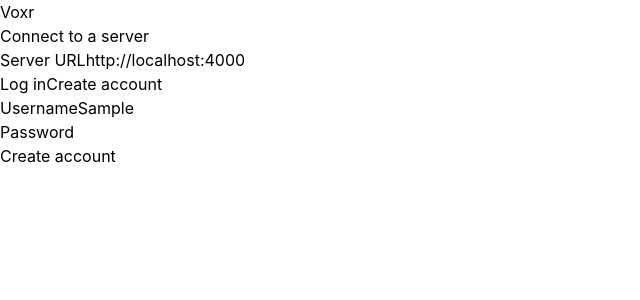
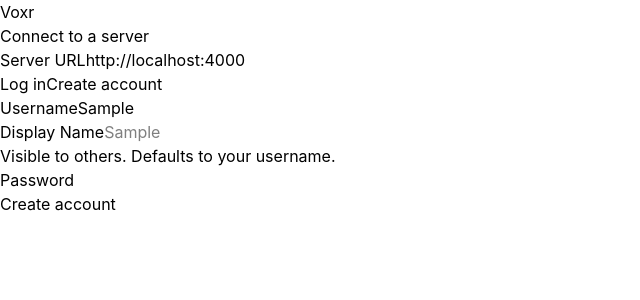
Before and after one commit to jrtell1/voxr, a React (Vite) app in the folder client/src/renderer/: page / in a window 1280 px wide. Both pictures are taken after typing "Sample", "Sample123" into the empty fields and a click on the button "Create account". Shown: the top 300 px of the page, without its empty margins (0-640 px from the left). Built offline with nearby package versions, Linux system fonts and the light colour scheme.

Commit message:
fix: Should be able to set display name when registering

```diff
--- a/client/src/renderer/src/components/Connect.tsx
+++ b/client/src/renderer/src/components/Connect.tsx
@@ -16,6 +16,7 @@
   const [mode, setMode] = useState<'login' | 'register'>('login');
   const [serverUrl, setServerUrl] = useState(last?.serverUrl ?? 'http://localhost:4000');
   const [username, setUsername] = useState(last?.username ?? '');
+  const [displayName, setDisplayName] = useState('');
   const [password, setPassword] = useState('');
   const [error, setError] = useState<string | null>(null);
   const [loading, setLoading] = useState(false);
@@ -24,6 +25,7 @@
     setMode(next);
     setError(null);
     setPassword('');
+    setDisplayName('');
   }
 
   async function handleSubmit(e: FormEvent) {
@@ -32,7 +34,7 @@
     setLoading(true);
 
     try {
-      const session = await createSession(serverUrl, username, password, mode);
+      const session = await createSession(serverUrl, username, password, mode, displayName);
       saveServer(serverUrl, username);
       onConnect(session);
     } catch (err) {
@@ -92,6 +94,21 @@
                 maxLength={32}
               />
             </div>
+            {mode === 'register' && (
+              <div className="flex flex-col gap-1.5">
+                <Label htmlFor="displayName">Display Name</Label>
+                <Input
+                  id="displayName"
+                  type="text"
+                  value={displayName}
+                  onChange={(e) => setDisplayName(e.target.value)}
+                  placeholder={username || 'How others see you'}
+                  maxLength={50}
+                />
+                <p className="text-xs text-muted-foreground">Visible to others. Defaults to your username.</p>
+              </div>
+            )}
+
             <div className="flex flex-col gap-1.5">
               <Label htmlFor="password">Password</Label>
               <Input
--- a/client/src/renderer/src/lib/session.ts
+++ b/client/src/renderer/src/lib/session.ts
@@ -6,14 +6,18 @@
   username: string,
   password: string,
   mode: 'login' | 'register',
+  displayName?: string,
 ): Promise<Session> {
+  const body: Record<string, string> = { username: username.trim(), password };
+  if (mode === 'register' && displayName?.trim()) body.display_name = displayName.trim();
+
   const [infoRes, channelsRes, authRes] = await Promise.all([
     fetch(`${serverUrl}/api/info`),
     fetch(`${serverUrl}/api/channels`),
     fetch(`${serverUrl}/api/${mode}`, {
       method: 'POST',
       headers: { 'Content-Type': 'application/json' },
-      body: JSON.stringify({ username: username.trim(), password }),
+      body: JSON.stringify(body),
     }),
   ]);
 
```
Also changed, not shown: 2 other files (tests, documents, lock files or other folders).
